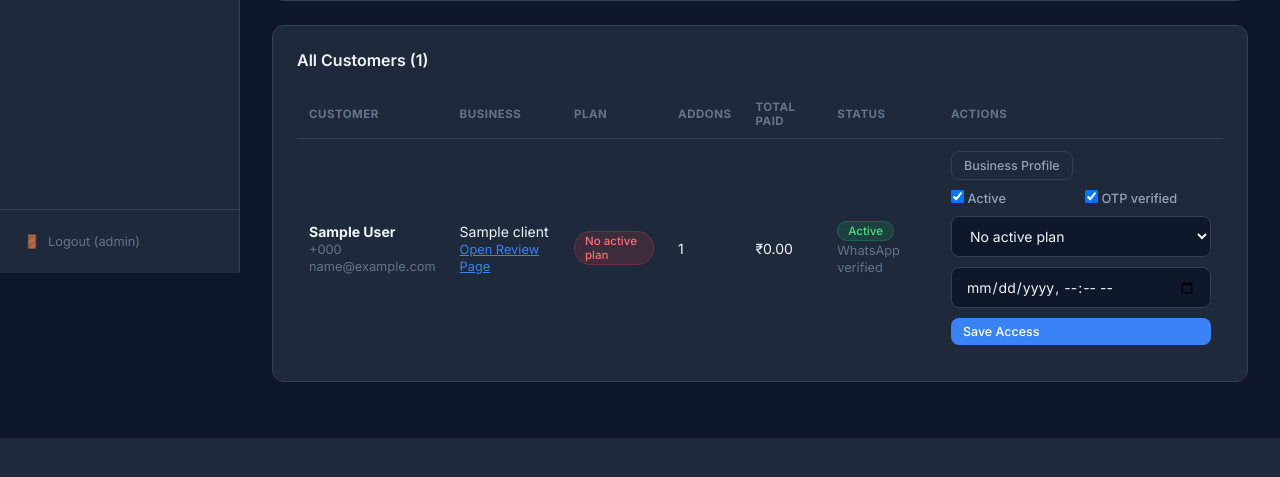
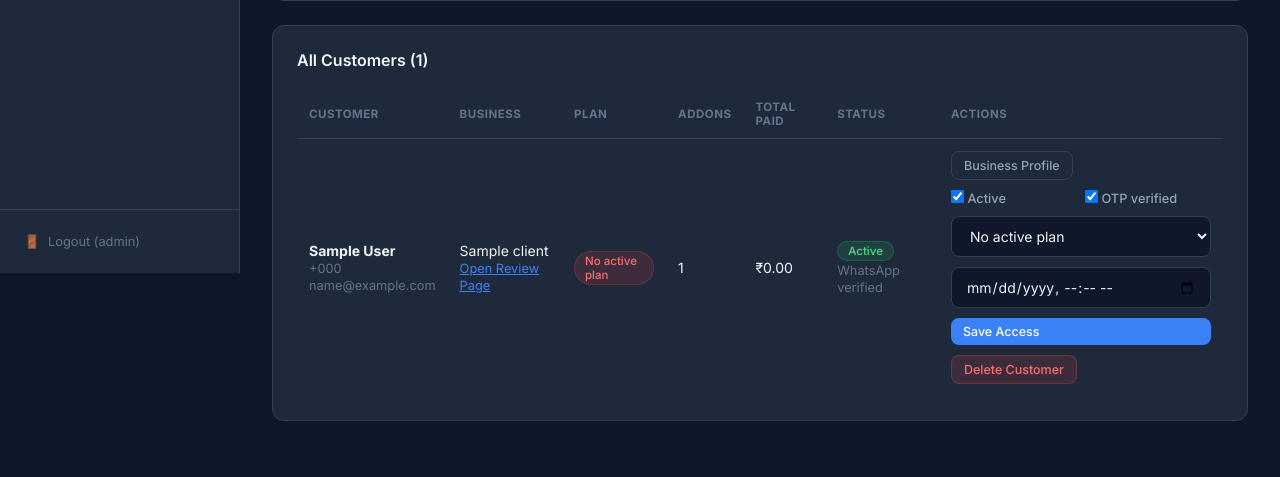
Before and after one commit to deepmoga/googlereviewsai.com, a PHP site: page /admin/customers.php in a window 1280 px wide. Shown: the part 527-1004 px from the top of the page. Before the commit the page ends 965 px from the top, so only its background shows below. Run offline with PHP 8.4, Linux system fonts and the light colour scheme; a user stored in the database is signed in; data comes from the database, SQL or seed files in the repository; tables that the repository leaves empty hold one stand-in row (values such as "Sample post"); some libraries are stand-ins or nearby versions.

Commit message:
Refine trial and customer admin controls

```diff
--- a/admin/customers.php
+++ b/admin/customers.php
@@ -6,7 +6,7 @@ $db = getDB();
 $action = $_GET['action'] ?? 'list';
 $customerId = isset($_GET['id']) ? intval($_GET['id']) : 0;
 $saved = $_GET['saved'] ?? '';
-$msg = $saved === 'access' ? 'Customer access updated successfully.' : ($saved === 'created' ? 'Customer account created successfully.' : ($saved === 'business' ? 'Business profile saved successfully.' : ''));
+$msg = $saved === 'access' ? 'Customer access updated successfully.' : ($saved === 'created' ? 'Customer account created successfully.' : ($saved === 'business' ? 'Business profile saved successfully.' : ($saved === 'deleted' ? 'Customer deleted successfully.' : ($saved === 'business_deleted' ? 'Business profile deleted successfully.' : ''))));
 $error = '';
 
 $plans = $db->query("SELECT * FROM plans ORDER BY is_active DESC, price ASC, id ASC")->fetchAll();
@@ -85,6 +85,65 @@ if ($_SERVER['REQUEST_METHOD'] === 'POST' && ($_POST['action'] ?? '') === 'creat
         if ($db->inTransaction()) {
             $db->rollBack();
         }
+        $error = $e->getMessage();
+    }
+}
+
+if ($_SERVER['REQUEST_METHOD'] === 'POST' && ($_POST['action'] ?? '') === 'delete_customer') {
+    $deleteCustomerId = intval($_POST['customer_id'] ?? 0);
+
+    try {
+        $customerStmt = $db->prepare("SELECT id FROM customers WHERE id = ?");
+        $customerStmt->execute([$deleteCustomerId]);
+        if (!$customerStmt->fetch()) {
+            throw new RuntimeException('Customer not found.');
+        }
+
+        $businessStmt = $db->prepare("SELECT logo_path FROM clients WHERE customer_id = ?");
+        $businessStmt->execute([$deleteCustomerId]);
+        $businesses = $businessStmt->fetchAll();
+
+        $db->beginTransaction();
+        $db->prepare("DELETE FROM clients WHERE customer_id = ?")->execute([$deleteCustomerId]);
+        $db->prepare("DELETE FROM customers WHERE id = ?")->execute([$deleteCustomerId]);
+        $db->commit();
+
+        foreach ($businesses as $business) {
+            if (!empty($business['logo_path']) && file_exists(UPLOAD_DIR . $business['logo_path'])) {
+                @unlink(UPLOAD_DIR . $business['logo_path']);
+            }
+        }
+
+        header('Location: ' . APP_URL . '/admin/customers.php?saved=deleted');
+        exit;
+    } catch (Throwable $e) {
+        if ($db->inTransaction()) {
+            $db->rollBack();
+        }
+        $error = $e->getMessage();
+    }
+}
+
+if ($_SERVER['REQUEST_METHOD'] === 'POST' && ($_POST['action'] ?? '') === 'delete_business') {
+    $deleteCustomerId = intval($_POST['customer_id'] ?? 0);
+    $businessId = intval($_POST['business_id'] ?? 0);
+
+    try {
+        $businessStmt = $db->prepare("SELECT * FROM clients WHERE id = ? AND customer_id = ?");
+        $businessStmt->execute([$businessId, $deleteCustomerId]);
+        $business = $businessStmt->fetch();
+        if (!$business) {
+            throw new RuntimeException('Business profile not found.');
+        }
+
+        $db->prepare("DELETE FROM clients WHERE id = ? AND customer_id = ?")->execute([$businessId, $deleteCustomerId]);
+        if (!empty($business['logo_path']) && file_exists(UPLOAD_DIR . $business['logo_path'])) {
+            @unlink(UPLOAD_DIR . $business['logo_path']);
+        }
+
+        header('Location: ' . APP_URL . '/admin/customers.php?saved=business_deleted');
+        exit;
+    } catch (Throwable $e) {
         $error = $e->getMessage();
     }
 }
@@ -333,6 +392,15 @@ include __DIR__ . '/_layout.php';
         <?php endif; ?>
       </div>
     </form>
+
+    <?php if ($selectedBusiness): ?>
+      <form method="post" style="margin-top:14px" onsubmit="return confirm('Delete this business profile? The customer account and plan will remain.');">
+        <input type="hidden" name="action" value="delete_business">
+        <input type="hidden" name="customer_id" value="<?= intval($selectedCustomer['id']) ?>">
+        <input type="hidden" name="business_id" value="<?= intval($selectedBusiness['id']) ?>">
+        <button class="btn btn-danger" type="submit">Delete Business Profile</button>
+      </form>
+    <?php endif; ?>
   </div>
 
   <script>
@@ -505,6 +573,11 @@ include __DIR__ . '/_layout.php';
               <input type="datetime-local" name="expires_at" value="<?= !empty($c['expires_at']) ? date('Y-m-d\\TH:i', strtotime($c['expires_at'])) : '' ?>">
               <button class="btn btn-primary btn-sm" type="submit">Save Access</button>
             </form>
+            <form method="post" style="margin-top:10px" onsubmit="return confirm('Delete this customer account and business profile? This cannot be undone.');">
+              <input type="hidden" name="action" value="delete_customer">
+              <input type="hidden" name="customer_id" value="<?= intval($c['id']) ?>">
+              <button class="btn btn-danger btn-sm" type="submit">Delete Customer</button>
+            </form>
           </td>
         </tr>
       <?php endforeach; ?>
--- a/customer/billing.php
+++ b/customer/billing.php
@@ -2,7 +2,7 @@
 require_once __DIR__ . '/../config.php';
 $customer = requireCustomerLogin();
 $db = getDB();
-$plans = $db->query("SELECT * FROM plans WHERE is_active = 1 ORDER BY price ASC")->fetchAll();
+$plans = $db->query("SELECT * FROM plans WHERE is_active = 1 AND price > 0 ORDER BY price ASC")->fetchAll();
 $addons = $db->query("SELECT * FROM addons WHERE is_active = 1 ORDER BY price ASC")->fetchAll();
 $ordersStmt = $db->prepare("SELECT * FROM payment_orders WHERE customer_id = ? ORDER BY created_at DESC LIMIT 20");
 $ordersStmt->execute([$customer['id']]);
```
Also changed, not shown: customer/register.php (+17 -5 lines).
